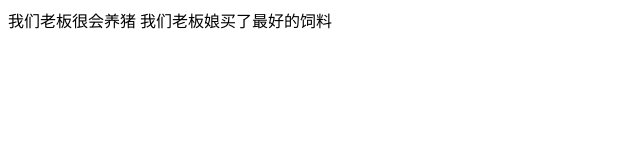
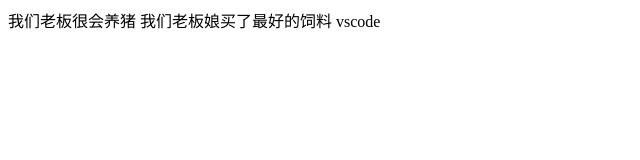
Before and after one commit to Lyric-psq/test, a plain HTML site: page index.html in a window 1280 px wide. Shown: the full height of the page, 0-640 px from the left. Drawn offline with Linux system fonts and the light colour scheme.

Commit message:
vscode里面鼠标提交

```diff
--- a/index.html
+++ b/index.html
@@ -8,7 +8,7 @@
 </head>
 
 <body>
-    我们老板很会养猪 我们老板娘买了最好的饲料
+    我们老板很会养猪 我们老板娘买了最好的饲料 vscode
 </body>
 
 </html>
```
